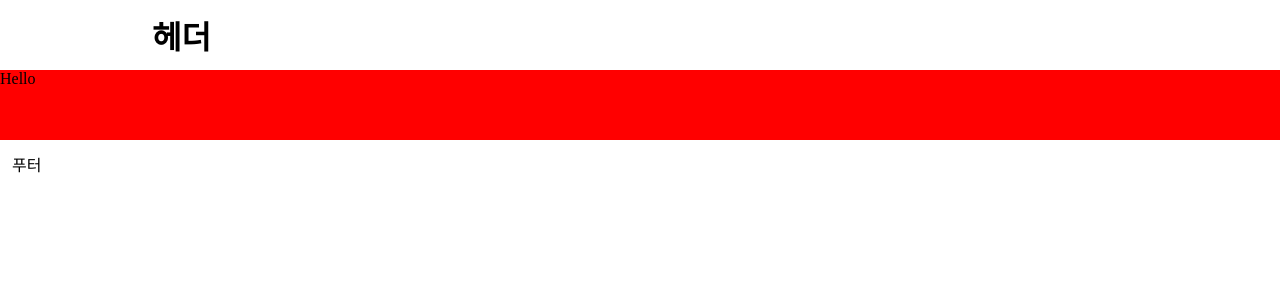
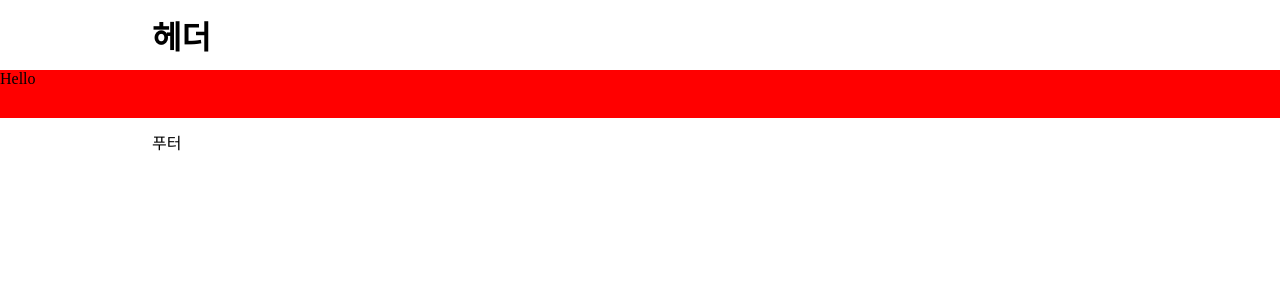
Before and after one commit to kichan05/React-Template, a React (Create React App) app: page / in a window 1280 px wide. Shown: the top 300 px of the page. Built offline with nearby package versions, Linux system fonts and the light colour scheme; a web font is replaced by a local one.

Commit message:
Footer 컴포넌트

```diff
--- a/src/App.js
+++ b/src/App.js
@@ -7,7 +7,7 @@ import Header from "./component/Header";
 import Footer from "./component/Footer";
 
 const Test = styled.div`
-  height: var(--header-height);
+  height: var(--footer-height);
   background-color: #f00;
 `
 
--- a/src/component/Footer.js
+++ b/src/component/Footer.js
@@ -4,9 +4,12 @@ import {useEffect, useRef} from "react";
 const FooterStyle = styled.footer`
 
   & > div {
+    width: 100%;
     height: 100%;
+    max-width: ${p => p.theme.size.mobileMaxWidth}px;
 
     padding: 12px;
+    margin: 0 auto;
   }
 `
 
```
